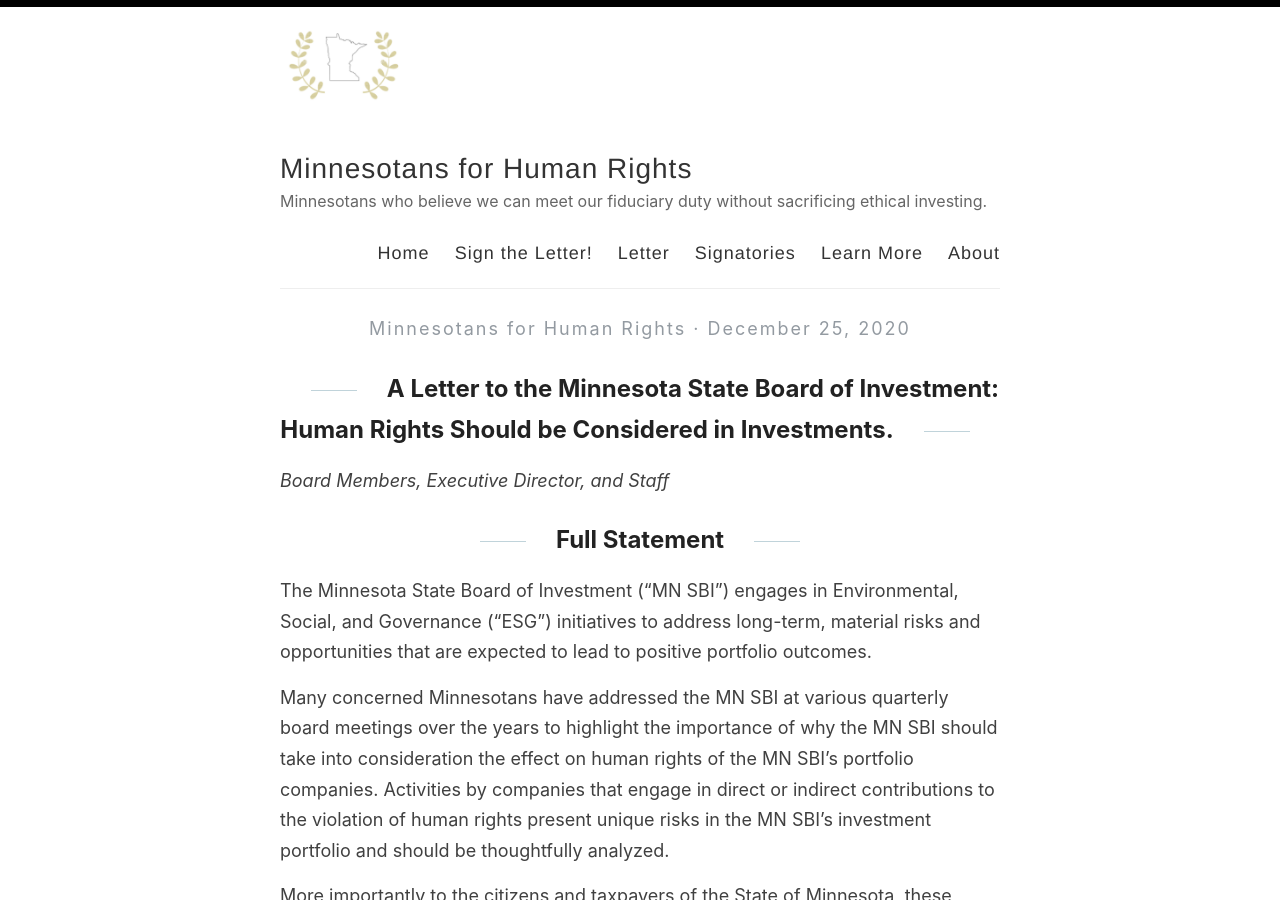
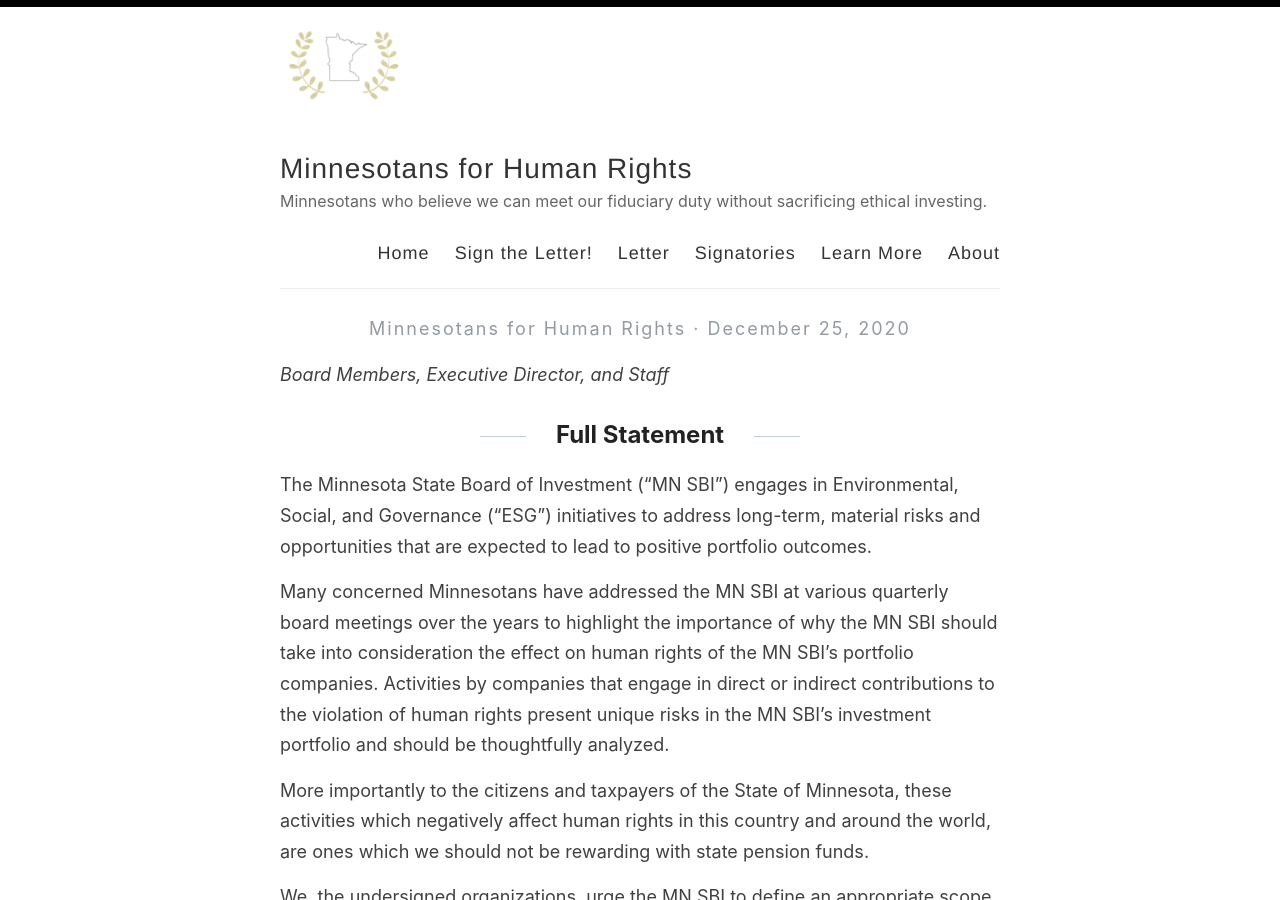
Before and after one commit to adamrahim/adamrahim.github.io, a Jekyll site: the page built from _posts/2020-12-25-letter.md, in a window 1280 px wide and 900 px high. Built offline with Jekyll 4.4.1, drawn with Linux system fonts in a browser that asks for light colours; our own code applies the rules of GitHub Pages for plain Markdown files; some of the changed lines change nothing that is shown.

Commit message:
Update 2020-12-25-letter.md

```diff
--- a/_posts/2020-12-25-letter.md
+++ b/_posts/2020-12-25-letter.md
@@ -1,9 +1,8 @@
 ---
-layout: post
+layout: page
+title: A Letter to the Minnesota State Board of Investment: Human Rights Should be Considered in Investments.
 permalink: /letter/
 ---
-
-## A Letter to the Minnesota State Board of Investment: Human Rights Should be Considered in Investments.
 
 <i>Board Members, Executive Director, and Staff</i>
 
```
